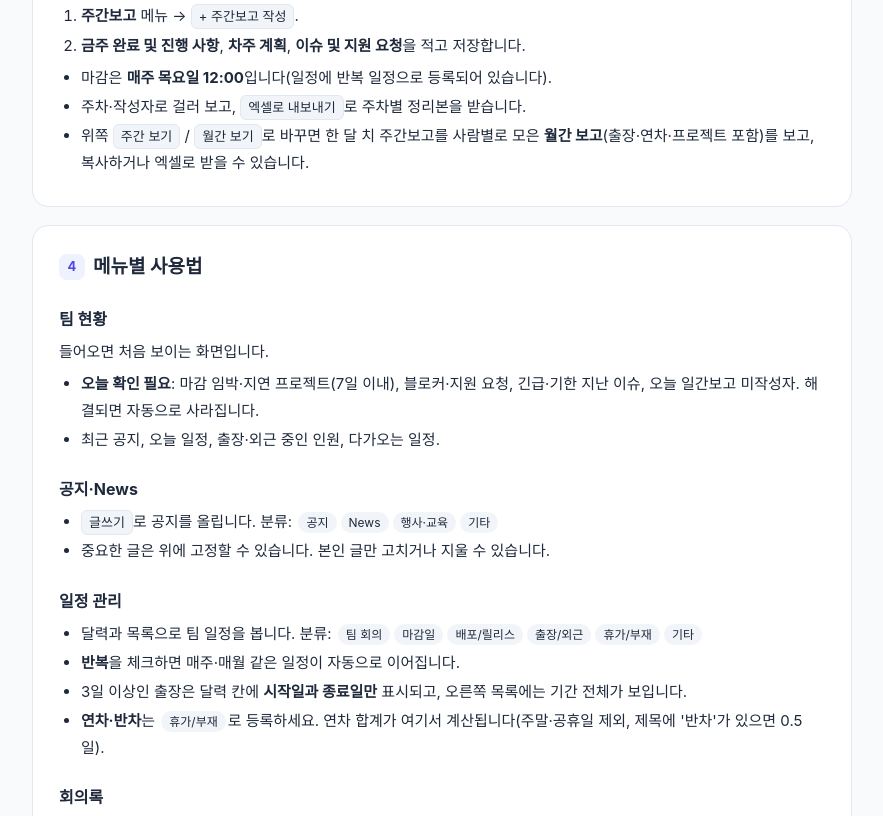
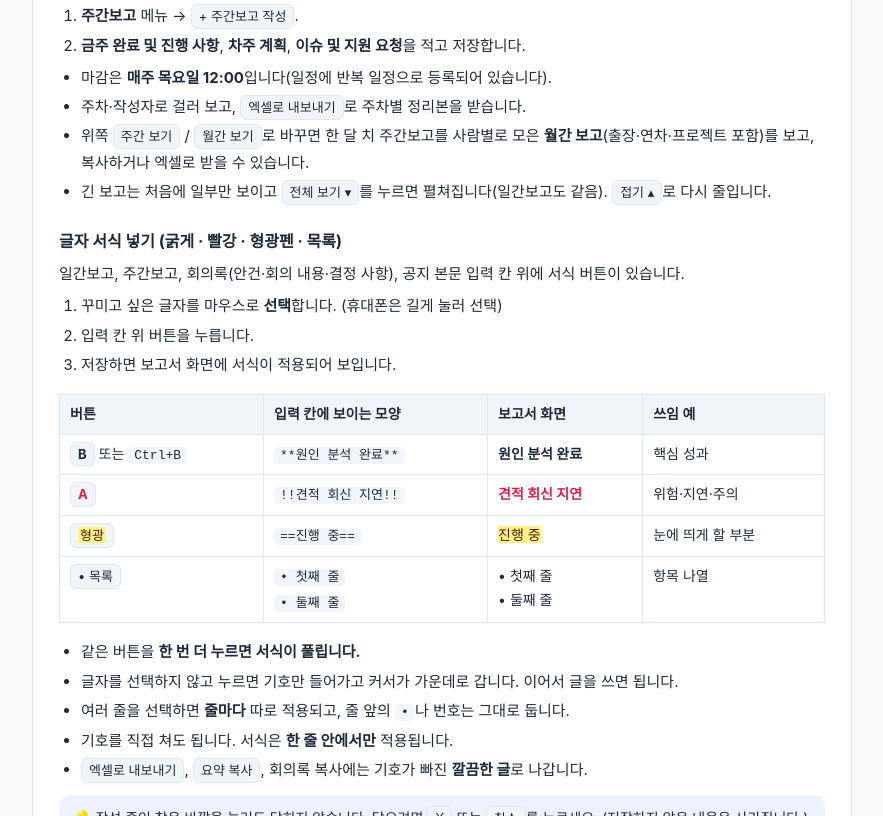
Before and after one commit to jaeyounglee02/team-dashboard, a plain HTML site: page manual.html in a window 1280 px wide. Shown: the part 1984-2800 px from the top of the page, without its empty margins (332-1215 px from the left). Drawn offline with Linux system fonts and the light colour scheme.

Commit message:
Manual: add text formatting guide
Co-Authored-By: Claude Opus 5.5 <noreply@anthropic.com>

```diff
--- a/manual.html
+++ b/manual.html
@@ -90,6 +90,7 @@
       <a href="#routine">3. 매일·매주 할 일</a>
       <a class="sub" href="#daily">일간보고</a>
       <a class="sub" href="#weekly">주간보고</a>
+      <a class="sub" href="#format">글자 서식</a>
       <a href="#menus">4. 메뉴별 사용법</a>
       <a class="sub" href="#overview">팀 현황</a>
       <a class="sub" href="#notices">공지·News</a>
@@ -124,6 +125,7 @@
           <option value="#layout">2. 화면 구성</option>
           <option value="#daily">3. 일간보고</option>
           <option value="#weekly">　주간보고</option>
+          <option value="#format">　글자 서식</option>
           <option value="#menus">4. 메뉴별 사용법</option>
           <option value="#issues">　이슈 트래킹</option>
           <option value="#trips">　출장 계획</option>
@@ -228,7 +230,31 @@
           <li>마감은 <b>매주 목요일 12:00</b>입니다(일정에 반복 일정으로 등록되어 있습니다).</li>
           <li>주차·작성자로 걸러 보고, <span class="btn">엑셀로 내보내기</span>로 주차별 정리본을 받습니다.</li>
           <li>위쪽 <span class="btn">주간 보기</span> / <span class="btn">월간 보기</span>로 바꾸면 한 달 치 주간보고를 사람별로 모은 <b>월간 보고</b>(출장·연차·프로젝트 포함)를 보고, 복사하거나 엑셀로 받을 수 있습니다.</li>
+          <li>긴 보고는 처음에 일부만 보이고 <span class="btn">전체 보기 ▾</span>를 누르면 펼쳐집니다(일간보고도 같음). <span class="btn">접기 ▴</span>로 다시 줄입니다.</li>
         </ul>
+
+        <h3 id="format">글자 서식 넣기 (굵게 · 빨강 · 형광펜 · 목록)</h3>
+        <p>일간보고, 주간보고, 회의록(안건·회의 내용·결정 사항), 공지 본문 입력 칸 위에 서식 버튼이 있습니다.</p>
+        <ol>
+          <li>꾸미고 싶은 글자를 마우스로 <b>선택</b>합니다. (휴대폰은 길게 눌러 선택)</li>
+          <li>입력 칸 위 버튼을 누릅니다.</li>
+          <li>저장하면 보고서 화면에 서식이 적용되어 보입니다.</li>
+        </ol>
+        <div class="table-scroll"><table>
+          <tr><th>버튼</th><th>입력 칸에 보이는 모양</th><th>보고서 화면</th><th>쓰임 예</th></tr>
+          <tr><td><span class="btn"><b>B</b></span> 또는 <code>Ctrl+B</code></td><td><code>**원인 분석 완료**</code></td><td><b>원인 분석 완료</b></td><td>핵심 성과</td></tr>
+          <tr><td><span class="btn" style="color:#e11d48"><b>A</b></span></td><td><code>!!견적 회신 지연!!</code></td><td><b style="color:#e11d48">견적 회신 지연</b></td><td>위험·지연·주의</td></tr>
+          <tr><td><span class="btn"><span style="background:#fef08a;color:#422006;padding:0 2px">형광</span></span></td><td><code>==진행 중==</code></td><td><mark style="background:#fef08a;color:#422006">진행 중</mark></td><td>눈에 띄게 할 부분</td></tr>
+          <tr><td><span class="btn">• 목록</span></td><td><code>• 첫째 줄</code><br><code>• 둘째 줄</code></td><td>• 첫째 줄<br>• 둘째 줄</td><td>항목 나열</td></tr>
+        </table></div>
+        <ul>
+          <li>같은 버튼을 <b>한 번 더 누르면 서식이 풀립니다.</b></li>
+          <li>글자를 선택하지 않고 누르면 기호만 들어가고 커서가 가운데로 갑니다. 이어서 글을 쓰면 됩니다.</li>
+          <li>여러 줄을 선택하면 <b>줄마다</b> 따로 적용되고, 줄 앞의 <code>•</code>나 번호는 그대로 둡니다.</li>
+          <li>기호를 직접 쳐도 됩니다. 서식은 <b>한 줄 안에서만</b> 적용됩니다.</li>
+          <li><span class="btn">엑셀로 내보내기</span>, <span class="btn">요약 복사</span>, 회의록 복사에는 기호가 빠진 <b>깔끔한 글</b>로 나갑니다.</li>
+        </ul>
+        <div class="tip"><b>💡</b>작성 중인 창은 바깥을 눌러도 닫히지 않습니다. 닫으려면 <span class="btn">X</span> 또는 <span class="btn">취소</span>를 누르세요. (저장하지 않은 내용은 사라집니다.)</div>
       </section>
 
       <!-- 4. 메뉴별 사용법 -->
```
